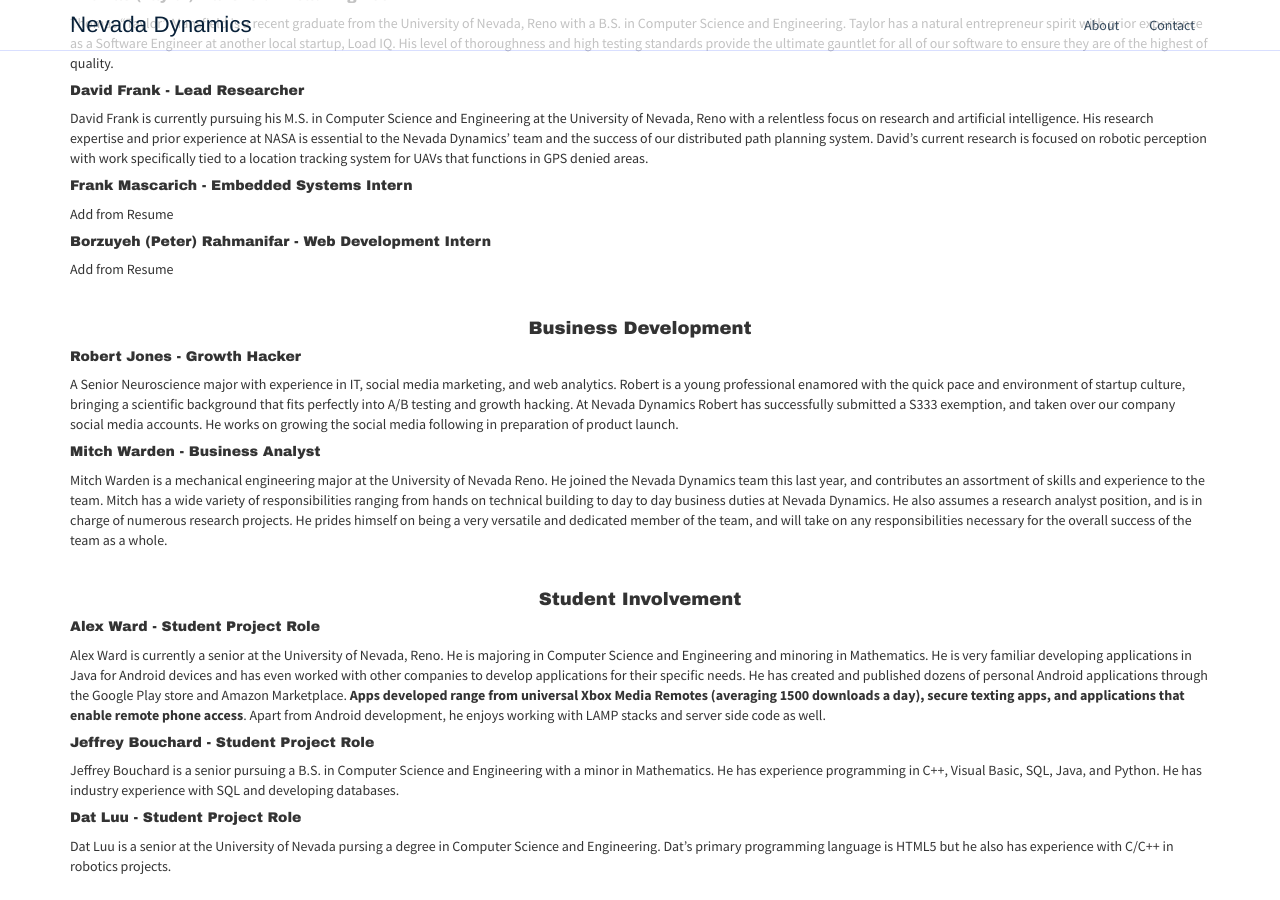
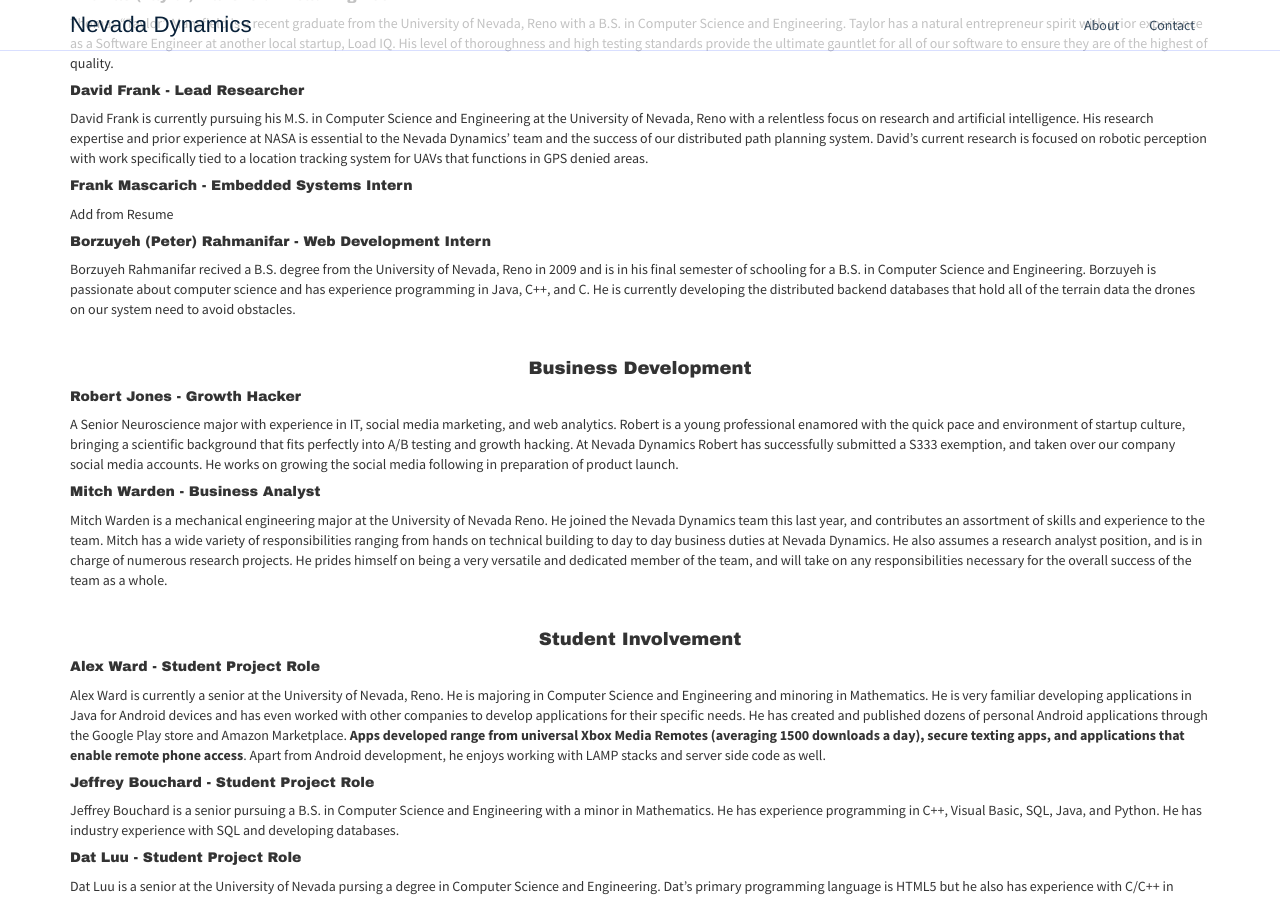
Before and after one commit to NevadaDynamics/NevadaDynamics.github.io, a Jekyll site: the page built from tango.html, in a window 1280 px wide and 900 px high, scrolled down 5021 px. Built offline with Jekyll 4.4.1, drawn with Linux system fonts in a browser that asks for light colours; nearby versions of some CDN libraries; Markdown is read by kramdown in place of the engine named in the settings; comment, search, counter and statistics services are not loaded.

Commit message:
Update tango.html

```diff
--- a/tango.html
+++ b/tango.html
@@ -94,7 +94,7 @@
 <p>Add from Resume</p>
 
 <h5>Borzuyeh (Peter) Rahmanifar - Web Development Intern</h5>
-<p>Add from Resume</p>
+<p>Borzuyeh Rahmanifar recived a B.S. degree from the University of Nevada, Reno in 2009 and is in his final semester of schooling for a B.S. in Computer Science and Engineering. Borzuyeh is passionate about computer science and has experience programming in Java, C++, and C. He is currently developing the distributed backend databases that hold all of the terrain data the drones on our system need to avoid obstacles.</p>
 
 <br>
 <h4 align="center">Business Development</h4>
```
